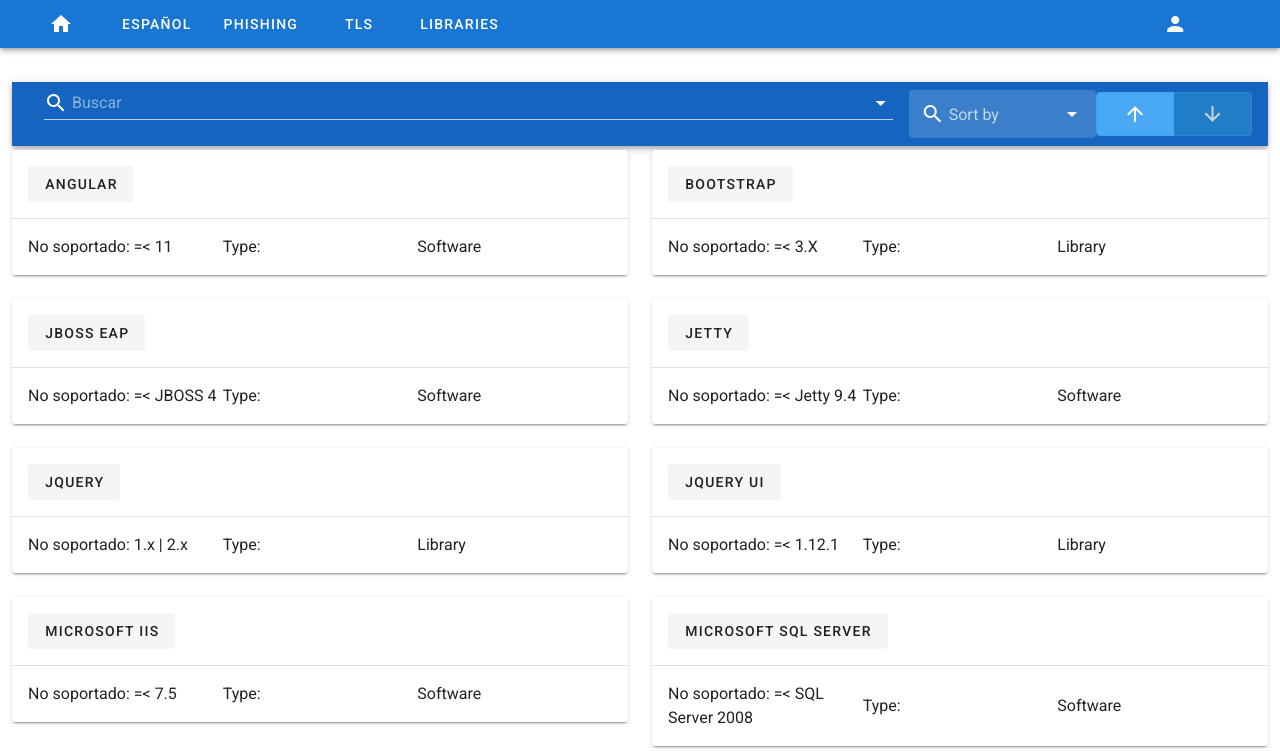
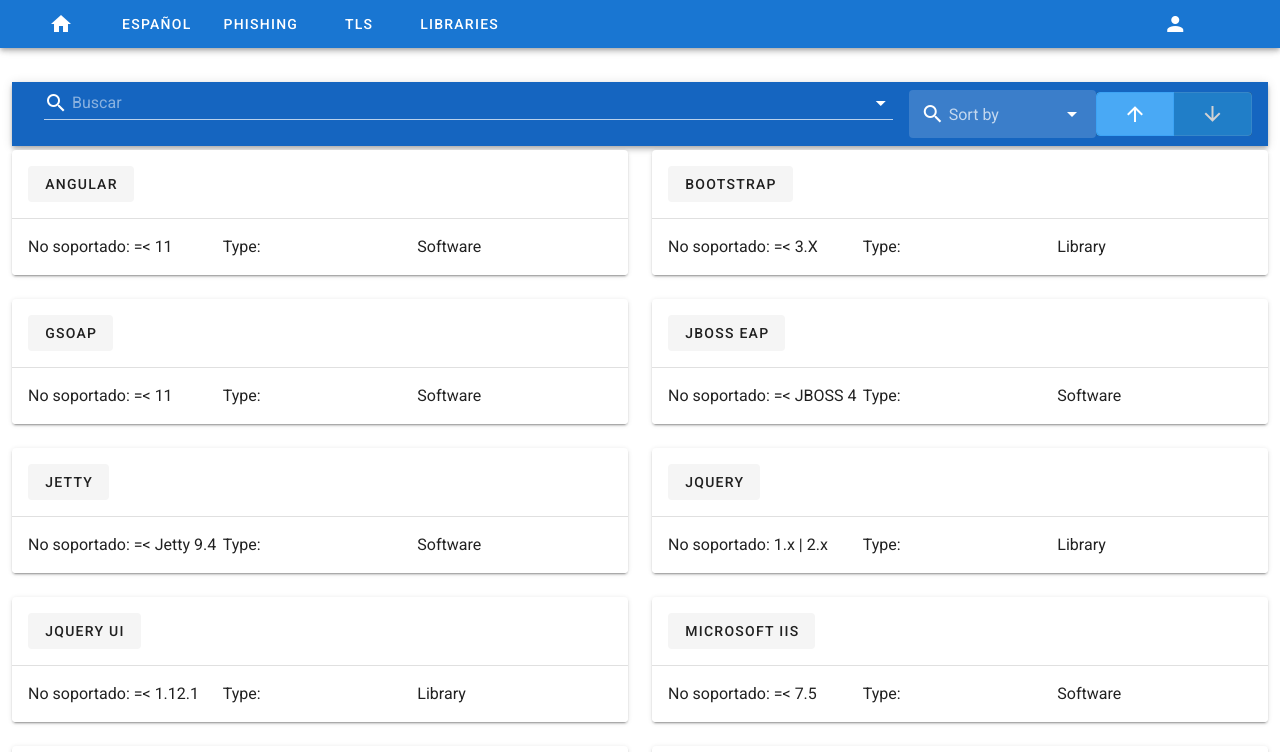
Before and after one commit to LauraVoid/Kb-project, a Vue app: page /#/lib in a window 1280 px wide. Shown: the top 752 px of the page. Built offline with nearby package versions, Linux system fonts and the light colour scheme; what vue-clipboard2 would draw is missing.

Commit message:
update libs

```diff
--- a/data/libraries.js
+++ b/data/libraries.js
@@ -39,7 +39,7 @@
         type: "Software",
         name: "Nginx",
         cves: [
-            { name: "CVE-2021-23017 (6.8)", version: "=>0.6.18 | =<1.20.0", info: "CVSS 2.0" },
+            { name: "CVE-2021-23017 (7.7)", version: "=>0.6.18 | =<1.20.0", info: "" },
             { name: "CVE-2019-9511 (7.5)", version: "=>1.9.5 | =<1.17.2", info: "" },
             { name: "CVE-2019-9513 (7.5)", version: "=>1.9.5 | =<1.17.2", info: "" },
             { name: "CVE-2019-8331 (6.1)", version: "=>1.1.3 | =<1.15.5 | =>1.0.7 | =<1.0.15", info: "" },
@@ -53,13 +53,16 @@
         type: "Software",
         name: "OpenSSH",
         cves: [
+            { name: "CVE-2021-41617 (5.9)", version: "6.2 | 8.x | <8.8", info: "" },
+            { name: "CVE-2020-14145 (5.9)", version: " => 5.7 | <8.4", info: "MiM" },
+            { name: "CVE-2018-20685 (5.3)", version: "<7.9", info: "" },
+            { name: "CVE-2019-6111 (5.9)", version: "<7.9", info: "" },
+            { name: "CVE-2017-15906 (5.3)", version: "<7.6", info: "Zero-length files" },
             { name: "CVE-2016-10708 (7.5)", version: "<7.4", info: "DoS" },
             { name: "CVE-2016-6515 (7.5)", version: "<7.3", info: "DoS" },
-            { name: "CVE-2015-8325 (7.8)", version: "<7.2p2", info: "Gain privileges" },
-            { name: "CVE-2018-20685 (5.3)", version: "<7.9", info: "" },
-            { name: "CVE-2019-6111 (5.9)", version: "<7.9", info: "" },
-            { name: "CVE-2021-41617 (5.9)", version: "6.2 | 8.x | <8.8", info: "" },
-
+            { name: "CVE-2015-8325 (7.8)", version: "<7.2", info: "Gain privileges" },
+            { name: "CVE-2014-2532 (4.9)", version: "<6.6", info: "" },
+            { name: "CVE-2014-1692 (7.5)", version: "<6.4", info: "CVSS 2.0" },
         ],
         info_end: "",
         support: "Desactualizado: =< 8.8",
@@ -132,6 +135,7 @@
             { name: "CVE-2020-2627 (6.5)", version: " < 8.0.18 ", info: "" },
             { name: "CVE-2020-2576 (6.5)", version: "MySQL 8.5.4 ", info: "" },
             { name: "CVE-2020-2686 (6.5)", version: " < 8.0.18 ", info: "" },
+            { name: "CVE-2017-10276 (6.5)", version: " <=5.6.37 | <5.7.19 ", info: "" },
 
         ],
         info_end: "https://docs.microsoft.com/en-us/azure/mysql/concepts-version-policy",
@@ -143,6 +147,17 @@
         cves: [
             { name: "CVE-2022-25869 (6.1)", version: " * ", info: "XSS" },
             { name: "CVE-2022-25844 (7.5)", version: " > 1.7.0 ", info: "DoS" },
+
+        ],
+        info_end: "https://endoflife.date/angular",
+        support: "No soportado: =< 11",
+    },
+    {
+        type: "Software",
+        name: "gSOAP",
+        cves: [
+            { name: "CVE-2019-7659 (8.1)", version: "=>2.7.* | <2.8.75 ", info: "DoS" },
+
 
         ],
         info_end: "https://endoflife.date/angular",
@@ -162,4 +177,5 @@
         support: "No soportado: =< 2.29.3",
     },
 
+
 ]
```
